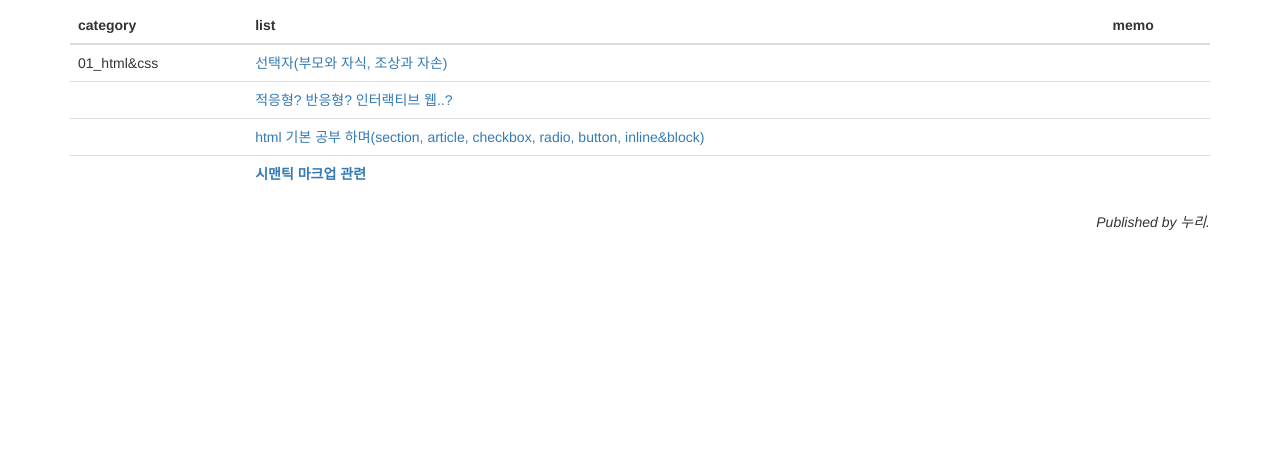
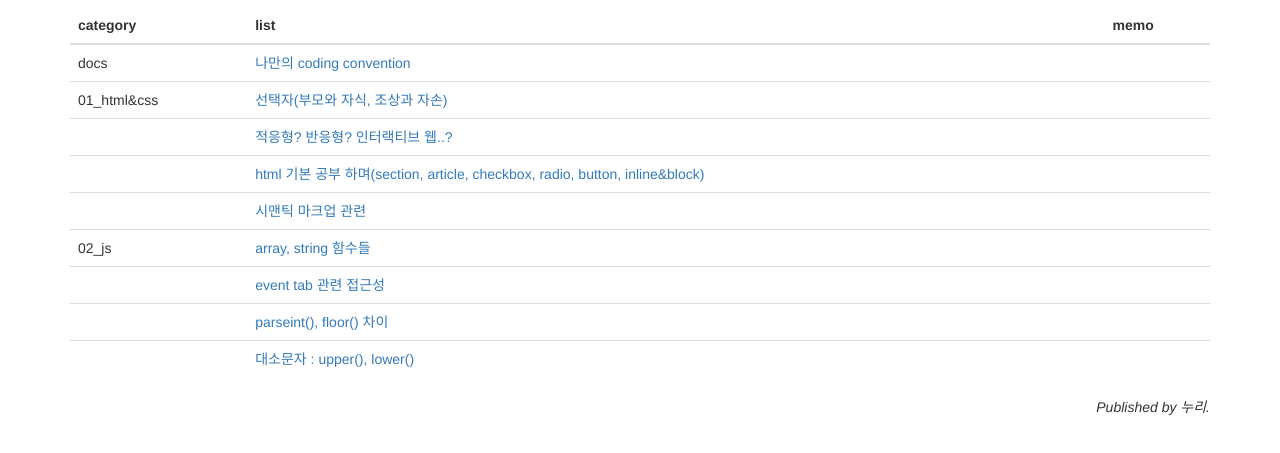
Before and after one commit to nurimeansworld/nu-pedia, a plain HTML site: page index.html in a window 1280 px wide. Shown: the part 49-502 px from the top of the page. Drawn offline with nearby package versions, Linux system fonts and the light colour scheme.

Commit message:
Add: coding convention

```diff
--- a/index.html
+++ b/index.html
@@ -22,6 +22,13 @@
           </tr>
         </thead>
         <tbody>
+          <!-- docs -->
+          <tr>
+            <td>docs</td>
+            <td><a href="coding-convention.md">나만의 coding convention</a></td>
+            <td></td>
+          </tr>
+          <!-- 01_html&css -->
           <tr>
             <td>01_html&css</td>
             <td><a href="/01_html&css/001_selector.md">선택자(부모와 자식, 조상과 자손)</a></td>
@@ -40,9 +47,32 @@
           </tr>
           <tr>
             <td></td>
-            <td><a href="/01_html&css/004_sementic.md"><b>시맨틱 마크업 관련</b></a></td>
+            <td><a href="/01_html&css/004_sementic.md">시맨틱 마크업 관련</a></td>
             <td></td>
           </tr>
+          <!-- 02_js -->
+          <tr>
+            <td>02_js</td>
+            <td><a href="/02_js/005_func_arrayString.md">array, string 함수들</a></td>
+            <td></td>
+          </tr>
+          <tr>
+            <td></td>
+            <td><a href="/02_js/006_event.md">event tab 관련 접근성</a></td>
+            <td></td>
+          </tr>
+          <tr>
+            <td></td>
+            <td><a href="/02_js/007_parseint_floor.md">parseint(), floor() 차이</a></td>
+            <td></td>
+          </tr>
+          <tr>
+            <td></td>
+            <td><a href="/02_js/008_upper_lower.md">대소문자 : upper(), lower()</a></td>
+            <td></td>
+          </tr>
+
+
 
         </tbody>
       </table>
```
Also changed, not shown: 4 other files.
